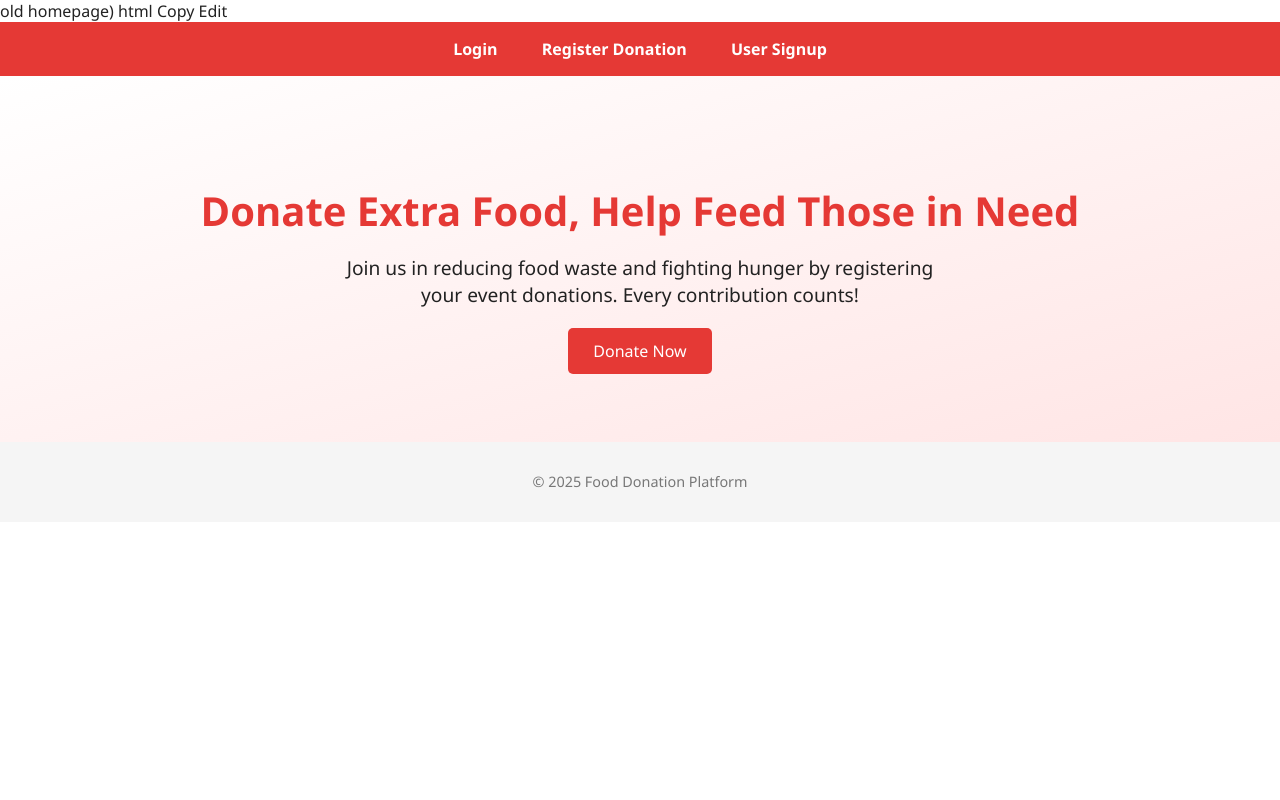
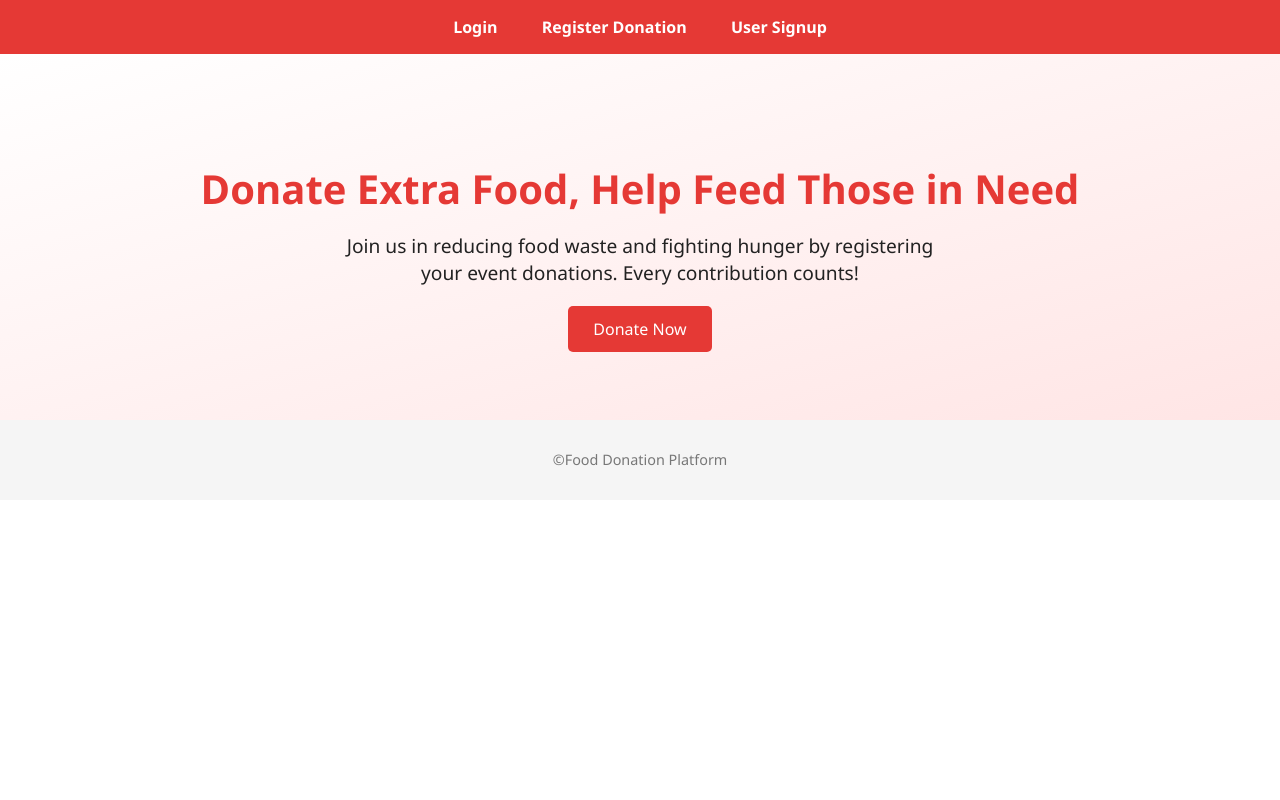
Before and after one commit to RajalakshmiR298/spectrio3.0, a Flask app: template templates/home.html in a window 1280 px wide. Run offline with Flask 3, Linux system fonts and the light colour scheme; the template is opened without the code that fills it, so the values that code supplies are empty.

Commit message:
Update home.html

```diff
--- a/templates/home.html
+++ b/templates/home.html
@@ -1,9 +1,4 @@
- old homepage)
-
-html
-Copy
-Edit
-<!DOCTYPE html>
+ <!DOCTYPE html>
 <html lang="en">
 <head>
     <meta charset="UTF-8" />
@@ -34,7 +29,7 @@ Edit
     </main>
 
     <footer>
-        <p>&copy; 2025 Food Donation Platform</p>
+        <p>&copy;Food Donation Platform</p>
     </footer>
 </body>
 </html>
```
